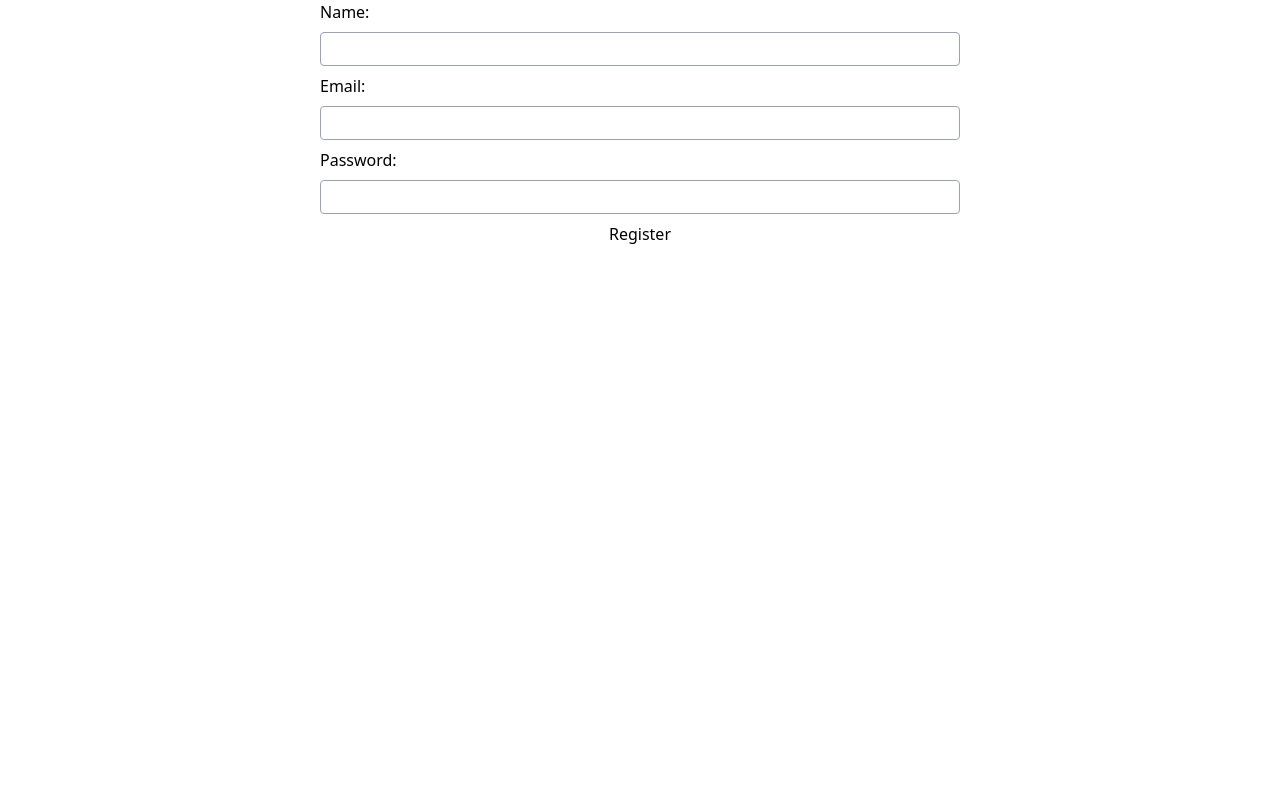
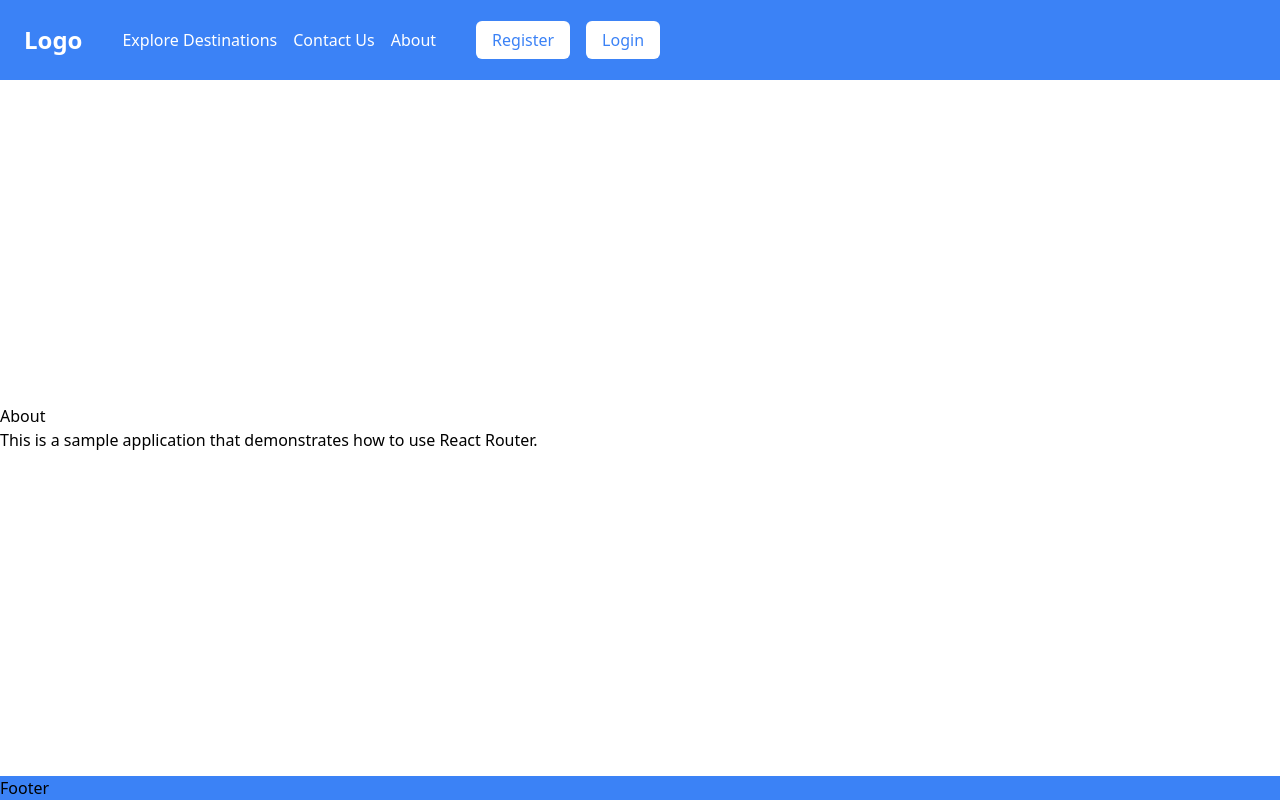
Before and after one commit to saibia8/Holidaze-Project-Exam-2, a React (Vite) app: page /about in a window 1280 px wide. Built offline with nearby package versions, Linux system fonts and the light colour scheme.

Commit message:
Created basic router and pages

```diff
--- a/package.json
+++ b/package.json
@@ -14,6 +14,7 @@
     "formik": "^2.4.5",
     "react": "^18.2.0",
     "react-dom": "^18.2.0",
+    "react-router-dom": "^6.22.0",
     "yup": "^1.3.3"
   },
   "devDependencies": {
--- a/src/App.jsx
+++ b/src/App.jsx
@@ -1,7 +1,27 @@
+import { Route, Routes } from 'react-router-dom';
 import Register from './pages/Register';
+import Home from './pages/Home';
+import ContactUs from './pages/ContactUs';
+import Login from './pages/Login';
+import About from './pages/About';
+import NotFound from './pages/NotFound';
+import Layout from './components/Layout';
 
 function App() {
-  return <Register />;
+  return (
+    <div>
+      <Routes>
+        <Route path='/' element={<Layout />}>
+          <Route index element={<Home />} />
+          <Route path='/register' element={<Register />} />
+          <Route path='/contact-us' element={<ContactUs />} />
+          <Route path='/login' element={<Login />} />
+          <Route path='/about' element={<About />} />
+          <Route path='*' element={<NotFound />} />
+        </Route>
+      </Routes>
+    </div>
+  );
 }
 
 export default App;
--- /dev/null
+++ b/src/components/Footer/index.jsx
@@ -0,0 +1,9 @@
+const Footer = () => {
+  return (
+    <footer className='bg-blue-500'>
+      <p>Footer</p>
+    </footer>
+  );
+};
+
+export default Footer;
--- /dev/null
+++ b/src/components/Header/index.jsx
@@ -0,0 +1,11 @@
+import Nav from '../Nav';
+
+const Header = () => {
+  return (
+    <header>
+      <Nav />
+    </header>
+  );
+};
+
+export default Header;
--- /dev/null
+++ b/src/components/Layout/index.jsx
@@ -0,0 +1,15 @@
+import { Outlet } from 'react-router-dom';
+import Footer from '../Footer';
+import Header from '../Header';
+
+const Layout = () => {
+  return (
+    <div className='flex flex-col min-h-screen justify-between'>
+      <Header />
+      <Outlet className='flex-grow' />
+      <Footer />
+    </div>
+  );
+};
+
+export default Layout;
--- /dev/null
+++ b/src/components/Nav/index.jsx
@@ -0,0 +1,51 @@
+import { Link, NavLink } from 'react-router-dom';
+
+const Nav = () => {
+  return (
+    <div className='bg-blue-500 p-6 flex space-x-10 items-center'>
+      <div>
+        <h1 className='text-white text-2xl font-bold'>
+          <Link to='/'>Logo</Link>
+        </h1>
+      </div>
+      <nav>
+        <ul className='flex space-x-4'>
+          <li>
+            <NavLink to='/' className='text-white hover:text-gray-200'>
+              Explore Destinations
+            </NavLink>
+          </li>
+          <li>
+            <NavLink
+              to='/contact-us'
+              className='text-white hover:text-gray-200'
+            >
+              Contact Us
+            </NavLink>
+          </li>
+          <li>
+            <NavLink to='/about' className='text-white hover:text-gray-200'>
+              About
+            </NavLink>
+          </li>
+        </ul>
+      </nav>
+      <div className='space-x-4'>
+        <Link
+          to='/register'
+          className='bg-white text-blue-500 px-4 py-2 rounded-md'
+        >
+          Register
+        </Link>
+        <Link
+          to='/login'
+          className='bg-white text-blue-500 px-4 py-2 rounded-md'
+        >
+          Login
+        </Link>
+      </div>
+    </div>
+  );
+};
+
+export default Nav;
--- a/src/main.jsx
+++ b/src/main.jsx
@@ -4,6 +4,7 @@ import App from './App.jsx';
 import './index.css';
 import { QueryClient, QueryClientProvider } from '@tanstack/react-query';
 import { ReactQueryDevtools } from '@tanstack/react-query-devtools';
+import { BrowserRouter } from 'react-router-dom';
 
 const queryClient = new QueryClient({
   defaultOptions: {
@@ -16,9 +17,11 @@ const queryClient = new QueryClient({
 
 ReactDOM.createRoot(document.getElementById('root')).render(
   <React.StrictMode>
-    <QueryClientProvider client={queryClient}>
-      <App />
-      <ReactQueryDevtools initialIsOpen={false} />
-    </QueryClientProvider>
+    <BrowserRouter>
+      <QueryClientProvider client={queryClient}>
+        <App />
+        <ReactQueryDevtools initialIsOpen={false} />
+      </QueryClientProvider>
+    </BrowserRouter>
   </React.StrictMode>
 );
--- /dev/null
+++ b/src/pages/About/index.jsx
@@ -0,0 +1,12 @@
+const About = () => {
+  return (
+    <div>
+      <h1>About</h1>
+      <p>
+        This is a sample application that demonstrates how to use React Router.
+      </p>
+    </div>
+  );
+};
+
+export default About;
--- /dev/null
+++ b/src/pages/ContactUs/index.jsx
@@ -0,0 +1,9 @@
+const ContactUs = () => {
+  return (
+    <div>
+      <h1>Contact Us</h1>
+    </div>
+  );
+};
+
+export default ContactUs;
--- /dev/null
+++ b/src/pages/Home/index.jsx
@@ -0,0 +1,9 @@
+const Home = () => {
+  return (
+    <div className='space-y-8'>
+      <h1 className=''>Home</h1>
+    </div>
+  );
+};
+
+export default Home;
--- /dev/null
+++ b/src/pages/Login/index.jsx
@@ -0,0 +1,9 @@
+const Login = () => {
+  return (
+    <div>
+      <h1>Login</h1>
+    </div>
+  );
+};
+
+export default Login;
--- /dev/null
+++ b/src/pages/NotFound/index.jsx
@@ -0,0 +1,9 @@
+const NotFound = () => {
+  return (
+    <div>
+      <h1>404: Not Found</h1>
+    </div>
+  );
+};
+
+export default NotFound;
```
Also changed, not shown: 1 other file (tests, documents, lock files or other folders).
